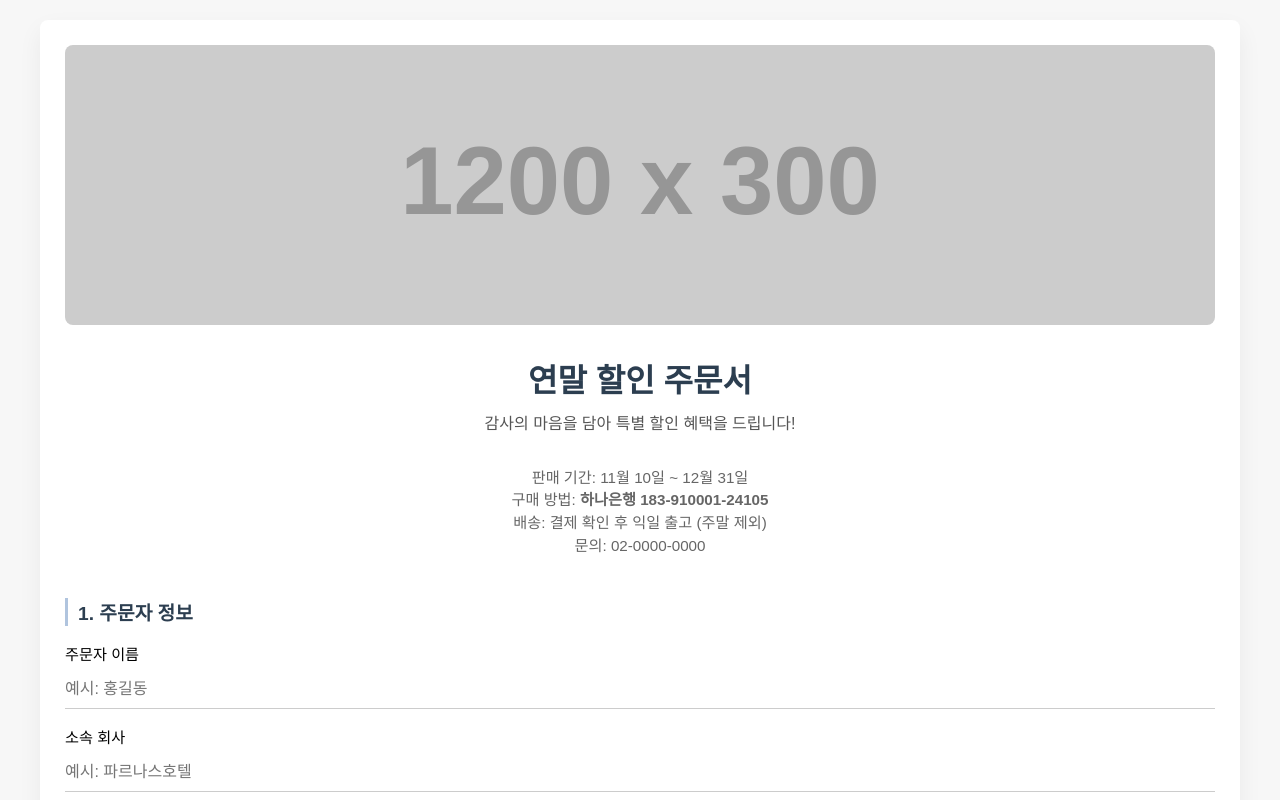
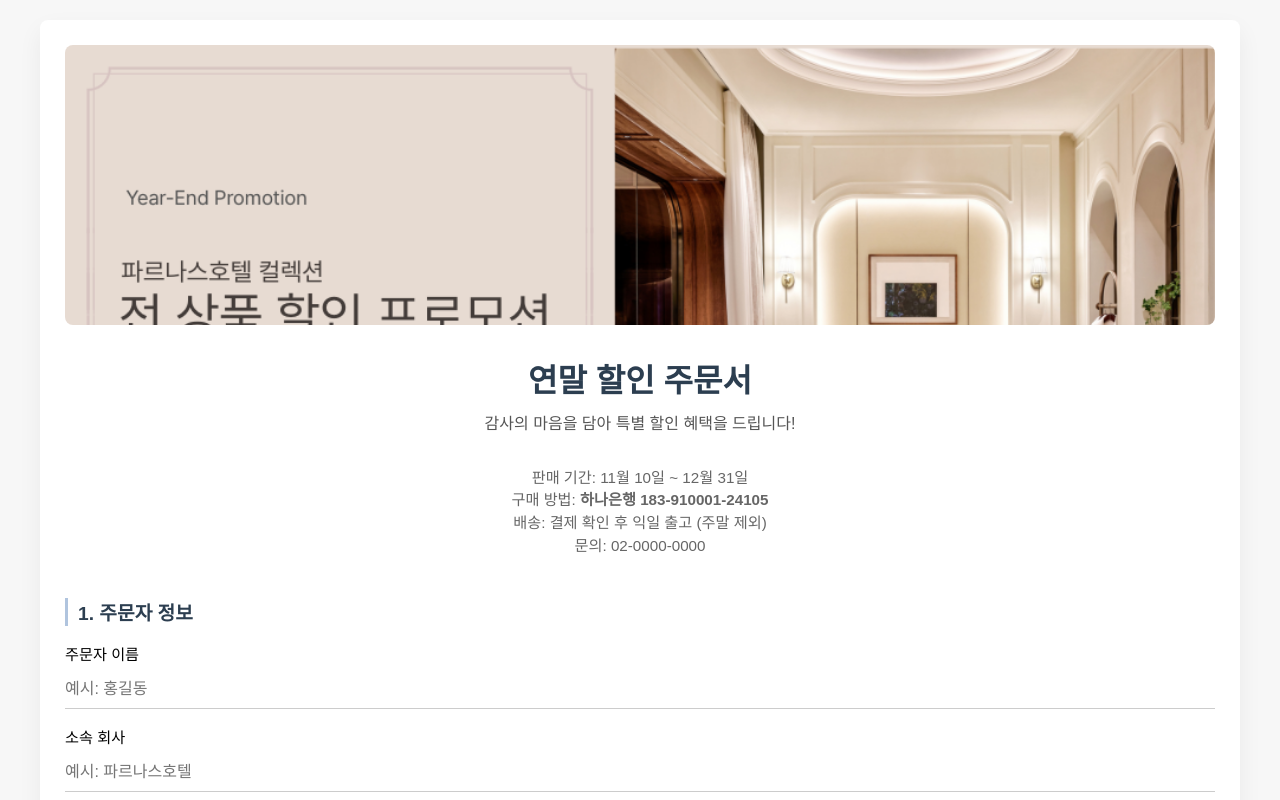
Before and after one commit to bini233/order-form-site, a plain HTML site: page index.html in a window 1280 px wide. Shown: the top 800 px of the page. Drawn offline with Linux system fonts and the light colour scheme; placeholder pictures from the web are drawn by us.

Commit message:
Update banner image source in index.html

```diff
--- a/index.html
+++ b/index.html
@@ -262,7 +262,7 @@
 
   <!-- 🌟 배너(방법 1: 본문 내부로 이동) -->
   <div class="banner">
-    <img src="https://via.placeholder.com/1200x300?text=Holiday+Sale+Banner" alt="Holiday Banner">
+    <img src="https://raw.githubusercontent.com/bini233/order-form-site/main/assets/header.png" alt="Holiday Banner">
   </div>
 
   <!-- 메인 타이틀 -->
```
